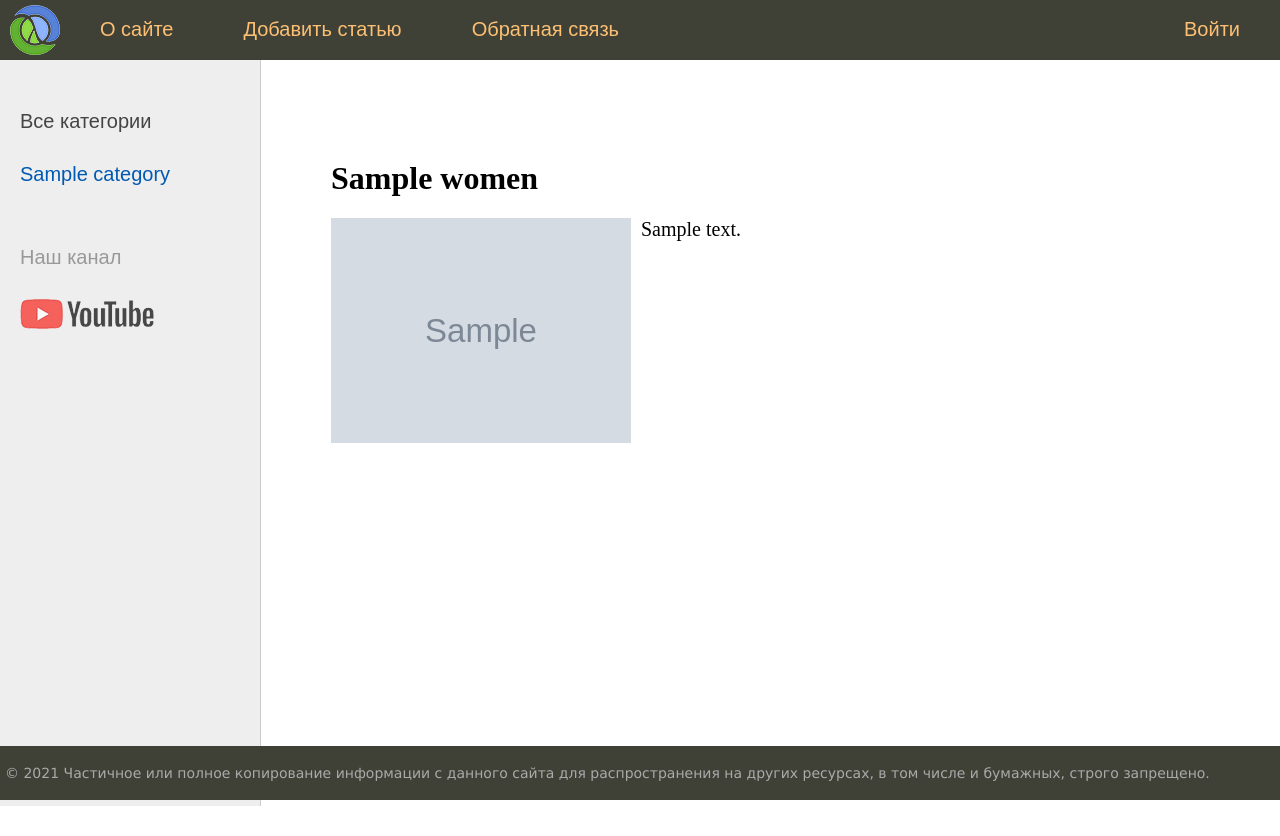
After one commit to El1syum/django_learn_2, a Django app: a page that uses coolsite/women/templates/women/base.html in a window 1280 px wide. The commit adds this page. Run offline with Django 4.2, Linux system fonts and the light colour scheme; tables that the repository leaves empty hold one stand-in row (values such as "Sample post"); grey boxes marked "Sample" are stand-in pictures.

Commit message:
added post slug

```diff
--- a/coolsite/women/admin.py
+++ b/coolsite/women/admin.py
@@ -9,12 +9,14 @@
     search_fields = ['title', 'content']
     list_editable = ['is_published']
     list_filter = ['is_published', 'time_created']
+    prepopulated_fields = {'slug': ['title']}
 
 
 class CategoryAdmin(admin.ModelAdmin):
     list_display = ['id', 'name']
     list_display_links = ['id', 'name']
     search_fields = ['name']
+    prepopulated_fields = {'slug': ['name']}
 
 
 admin.site.register(Women, WomenAdmin)
--- a/coolsite/women/models.py
+++ b/coolsite/women/models.py
@@ -4,18 +4,19 @@
 
 class Women(models.Model):
     title = models.CharField(max_length=255, verbose_name='Заголовок')
+    slug = models.SlugField(max_length=255, unique=True, db_index=True, verbose_name='URL')
     content = models.TextField(blank=True, verbose_name='Текст статьи')
     photo = models.ImageField(upload_to='photos/%Y/%m/%d', verbose_name='Фото')
     time_created = models.DateTimeField(auto_now_add=True, verbose_name='Время создания')
     time_updated = models.DateTimeField(auto_now=True, verbose_name='Время изменения')
     is_published = models.BooleanField(default=True, verbose_name='Публикация')
-    cat = models.ForeignKey('Category', on_delete=models.PROTECT, null=True, verbose_name='Категория')
+    cat = models.ForeignKey('Category', on_delete=models.PROTECT, verbose_name='Категория')
 
     def __str__(self):
         return self.title
 
     def get_absolute_url(self):
-        return reverse('post', kwargs={'post_id': self.pk})
+        return reverse('post', kwargs={'post_slug': self.slug})
 
     class Meta:
         verbose_name = 'Известная женщина'
@@ -25,6 +26,7 @@
 
 class Category(models.Model):
     name = models.CharField(max_length=100, db_index=True, verbose_name='Категория')
+    slug = models.SlugField(max_length=255, unique=True, db_index=True, verbose_name='URL')
 
     def __str__(self):
         return self.name
--- a/coolsite/women/templates/women/base.html
+++ b/coolsite/women/templates/women/base.html
@@ -36,6 +36,7 @@
                 <tr>
                     <!-- Sidebar слева -->
                     <td valign="top" class="left-chapters">
+                        <!--                        {% getcats filter=1 %}-->
                         {% getcats as categories %}
                         <ul id="leftchapters">
                             {% if cat_selected == 0 %}
@@ -44,13 +45,14 @@
                             <li><a href="{% url 'home' %}">Все категории</a></li>
                             {% endif %}
 
-                            {% for c in categories %}
-                            {% if c.pk == cat_selected %}
-                            <li class="selected">{{c.name}}</li>
-                            {% else %}
-                            <li><a href="{{ c.get_absolute_url }}">{{c.name}}</a></li>
-                            {% endif %}
-                            {% endfor %}
+                            <!--                            {% for c in categories %}-->
+                            <!--                            {% if c.pk == cat_selected %}-->
+                            <!--                            <li class="selected">{{c.name}}</li>-->
+                            <!--                            {% else %}-->
+                            <!--                            <li><a href="{{ c.get_absolute_url }}">{{c.name}}</a></li>-->
+                            <!--                            {% endif %}-->
+                            <!--                            {% endfor %}-->
+                            {% show_categories 'name' cat_selected %}
 
                             <li class="share">
                                 <p>Наш канал</p>
--- /dev/null
+++ b/coolsite/women/templates/women/list_categories.html
@@ -0,0 +1,7 @@
+{% for c in cats %}
+{% if c.pk == cat_selected %}
+<li class="selected">{{c.name}}</li>
+{% else %}
+<li><a href="{{ c.get_absolute_url }}">{{c.name}}</a></li>
+{% endif %}
+{% endfor %}
--- a/coolsite/women/templates/women/post.html
+++ b/coolsite/women/templates/women/post.html
@@ -1,10 +1,10 @@
 {% extends 'women/base.html' %}
 
 {% block content %}
-<div class="article-panel">
-    <p class="first">Категория: {{post.cat}}</p>
-    <p class="last">Дата: {{post.time_updated|date:"d-m-Y H:i:s"}}</p>
-</div>
 <h1>{{post.title}}</h1>
-<p>{{post.content}}</p>
+{% if post.photo %}
+<p><img class="img-article-left" src="{{post.photo.url}}" alt="{{post.title}}"></p>
+{% endif %}
+
+{{post.content|linebreaks}}
 {% endblock %}
--- a/coolsite/women/templatetags/women_tags.py
+++ b/coolsite/women/templatetags/women_tags.py
@@ -6,5 +6,17 @@
 
 
 @register.simple_tag(name='getcats')
-def get_categories():
-    return Category.objects.all()
+def get_categories(filter=None):
+    if not filter:
+        return Category.objects.all()
+    else:
+        return Category.objects.filter(pk=filter)
+
+
+@register.inclusion_tag('women/list_categories.html')
+def show_categories(sort=None, cat_selected=0):
+    if not sort:
+        cats = Category.objects.all()
+    else:
+        cats = Category.objects.order_by(sort)
+    return {'cats': cats, 'cat_selected': cat_selected}
--- a/coolsite/women/urls.py
+++ b/coolsite/women/urls.py
@@ -8,6 +8,6 @@
     path('addpage/', add_page, name='add_page'),
     path('contact/', contact, name='contact'),
     path('login/', login, name='login'),
-    path('post/<int:post_id>/', show_post, name='post'),
+    path('post/<slug:post_slug>/', show_post, name='post'),
     path('category/<int:cat_id>/', show_category, name='category'),
 ]
--- a/coolsite/women/views.py
+++ b/coolsite/women/views.py
@@ -1,5 +1,5 @@
 from django.http import HttpResponseNotFound, Http404  # Http404 to raise 404
-from django.shortcuts import render
+from django.shortcuts import render, get_object_or_404
 
 from .models import *
 
@@ -36,11 +36,13 @@
     ...
 
 
-def show_post(request, post_id):
-    post = Women.objects.get(pk=post_id)
+def show_post(request, post_slug):
+    post = get_object_or_404(Women, slug=post_slug)
     data = {
-        'title': f'{post.title}',
-        'post': post
+        'title': post.title,
+        'post': post,
+        'menu': menu,
+        'cat_selected': post.cat_id
     }
     return render(request, 'women/post.html', context=data)
 
```
Also changed, not shown: coolsite/media/photos/2023/01/28/338px-Jennifer_Lawrence_in_2016.jpg (added), coolsite/media/photos/2023/01/28/Ariana_Grande_Grammys_Red_Carpet_2020.png (added), coolsite/women/migrations/0001_initial.py, coolsite/women/migrations/0002_rename_time_create_women_time_created_and_more.py (deleted), coolsite/women/migrations/0003_category_women_cat.py (deleted), coolsite/women/migrations/0004_alter_category_options_alter_women_options_and_more.py (deleted).
